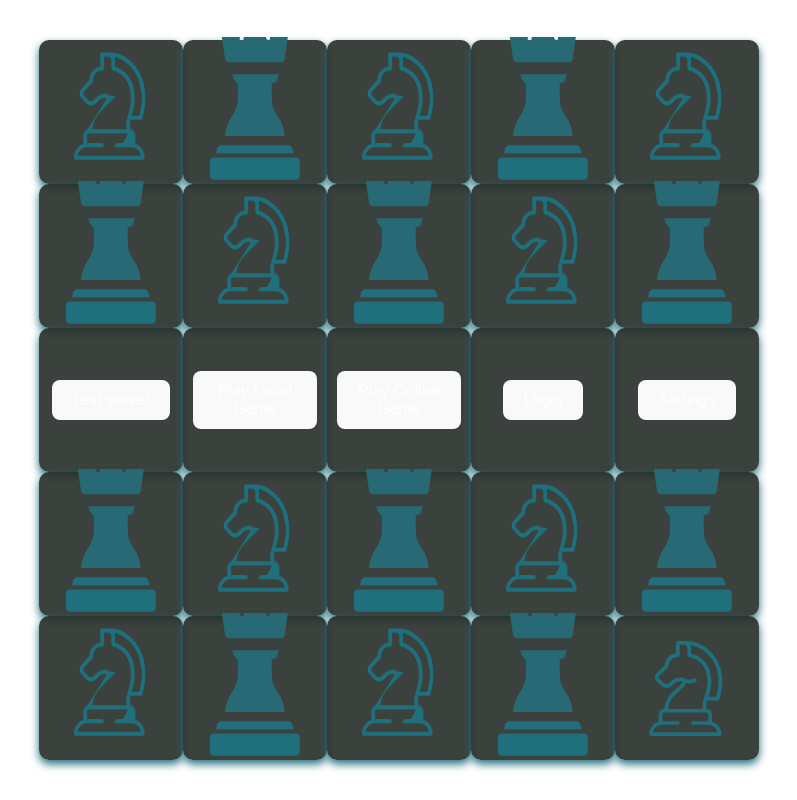
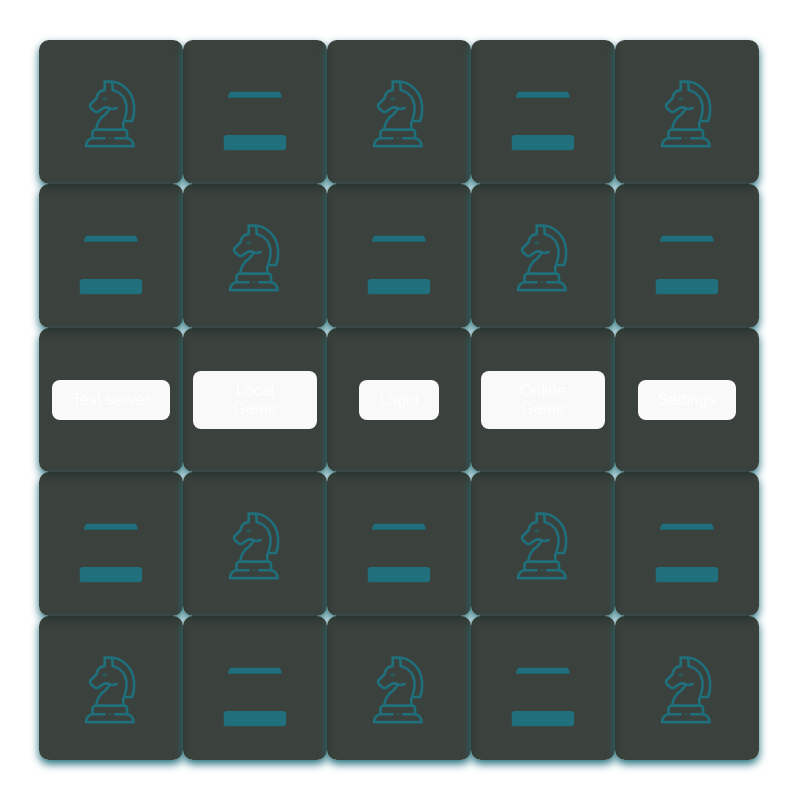
Before and after one commit to IchChefDuNixx/chessJS, a React (Vite) app: page / in a window 1280 px wide. Shown: the whole page, without its empty margins (241-1038 px from the left). Built offline with nearby package versions, Linux system fonts and the light colour scheme.

Commit message:
made animations slower

```diff
--- a/src/components/StartMenu.tsx
+++ b/src/components/StartMenu.tsx
@@ -1,71 +1,73 @@
 import './StartMenu2.css';
 import axios from "axios";
 import { useNavigate } from 'react-router-dom';
-import { useState, useEffect } from 'react';
-import Lottie, { LottieRefCurrentProps} from 'lottie-react'
-/*import animationBoard from '../assets/Animation-board.json'*/
-import animationKnight from '../assets/Animation-knight.json'
-import animationRook from '../assets/Animation - Rook.json'
-import React from 'react';
+import { useState, useEffect, useRef } from 'react';
+import Lottie, { LottieRefCurrentProps } from 'lottie-react';
+import animationKnight from '../assets/Animation-knight.json';
+import animationRook from '../assets/Animation - Rook.json';
 
 
 function StartMenu() {
-
     const navigate = useNavigate();
     const [text, setText] = useState("Test server");
-    const test_server_connection = async function() {
-        let response = await axios.get("/api/hello");
-        console.log(response);
-        let new_text = response.data;
-        console.log(new_text);
-        setText(new_text);
-    }
 
     // Define an array of logos to use
-    const logo1 = animationKnight;
-    const logo2 = animationRook;
-    const logo3 = animationKnight;
-    const logo4 = animationRook;
+    const logos = [animationKnight, animationRook];
 
-    const logos = [logo1, logo2, logo3, logo4, logo1, logo2, logo3, logo4, logo1, logo2, logo3, logo4, logo1, logo2, logo3, logo4];
+    // Create an array of refs for Lottie animations
+    const lottieRefs = Array.from({ length: 25 }, () => useRef<LottieRefCurrentProps>(null));
 
-    // Create an array to determine positions of button containers
-    const isButtonContainer = (index: number) => {
-        return index >= 10 && index < 15;
+    useEffect(() => {
+        // Set speed to 0.5 for all Lottie animations after they are mounted
+        lottieRefs.forEach((ref) => {
+            if (ref.current) {
+                ref.current?.setSpeed(0.4);
+                ref.current?.goToAndPlay(90, true);
+
+            }
+        });
+    }, [lottieRefs]);
+
+    const test_server_connection = async function() {
+        try {
+            const response = await axios.get("/api/hello");
+            console.log(response);
+            const new_text = response.data;
+            console.log(new_text);
+            setText(new_text);
+        } catch (error) {
+            console.error('Error fetching data:', error);
+        }
     };
 
-    const lottieRef = React.useRef<LottieRefCurrentProps>(null)
-
-    useEffect(() => {
-        if (lottieRef.current) {
-            lottieRef.current?.setSpeed(0.5);
-        }
-        console.log(lottieRef);
-    }, [lottieRef]);
+    // Function to determine positions of button containers
+    const isButtonContainer = (index: number) => index >= 10 && index < 15;
 
     return (
         <div className='container'>
             {Array.from({ length: 25 }).map((_, index) => (
-                isButtonContainer(index) ? (
-                    <div className='grid-item' key={index}>
-                        {index === 10 && <button onClick={test_server_connection}>{text}</button>}
-                        {index === 11 && <button onClick={() => navigate('/local')}>Play Local Game</button>}
-                        {index === 12 && <button onClick={() => navigate('/online')}>Play Online Game</button>}
-                        {index === 13 && <button onClick={() => navigate('/login')}>Login</button>}
-                        {index === 14 && <button onClick={() => navigate('/settings')}>Settings</button>}
-                    </div>
-                ) : (
-                    <div className='grid-item' key={index}>
+                <div className='grid-item' key={index}>
+                    {isButtonContainer(index) && (
+                        <>
+                            {index === 10 && <button onClick={test_server_connection}>{text}</button>}
+                            {index === 11 && <button onClick={() => navigate('/local')}>Local Game</button>}
+                            {index === 13 && <button onClick={() => navigate('/online')}>Online Game</button>}
+                            {index === 12 && <button onClick={() => navigate('/login')}>Login</button>}
+                            {index === 14 && <button onClick={() => navigate('/settings')}>Settings</button>}
+                        </>
+                    )}
+                    {!isButtonContainer(index) && (
+                        <Lottie
+                            lottieRef={lottieRefs[index]}
+                            animationData={logos[index % logos.length]}
+                            style={{ width: '100px', height: '100px' }} // Set your preferred size
 
-                        <Lottie lottieRef={lottieRef} animationData={logos[index % logos.length]}/>
-                        {/*<img src={logos[index % logos.length]} alt="Chess Logo" className='logo' />*/}
-                    </div>
-                )
+                        />
+                    )}
+                </div>
             ))}
         </div>
     );
-
-
 }
 
 export default StartMenu;
```
